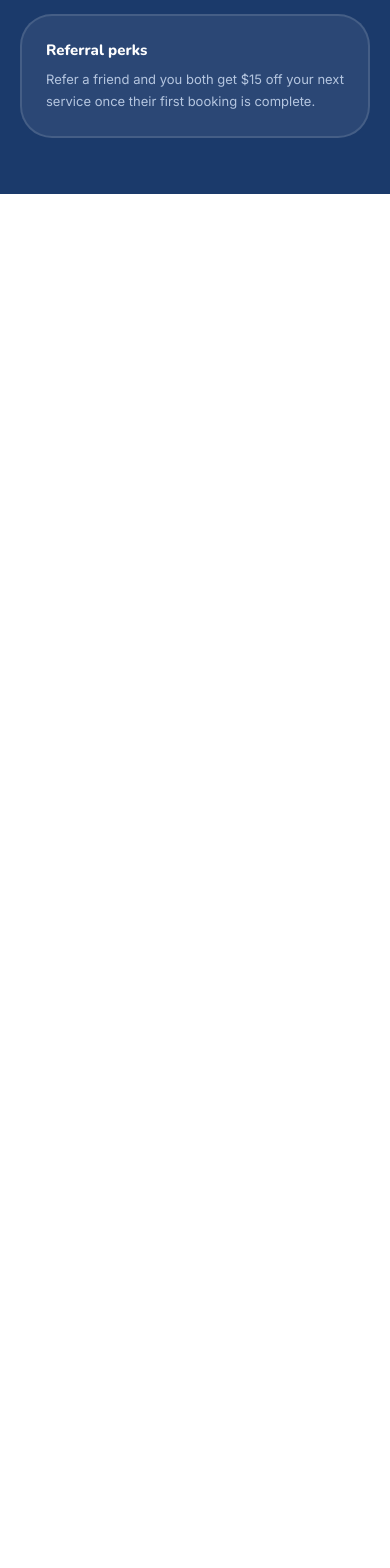
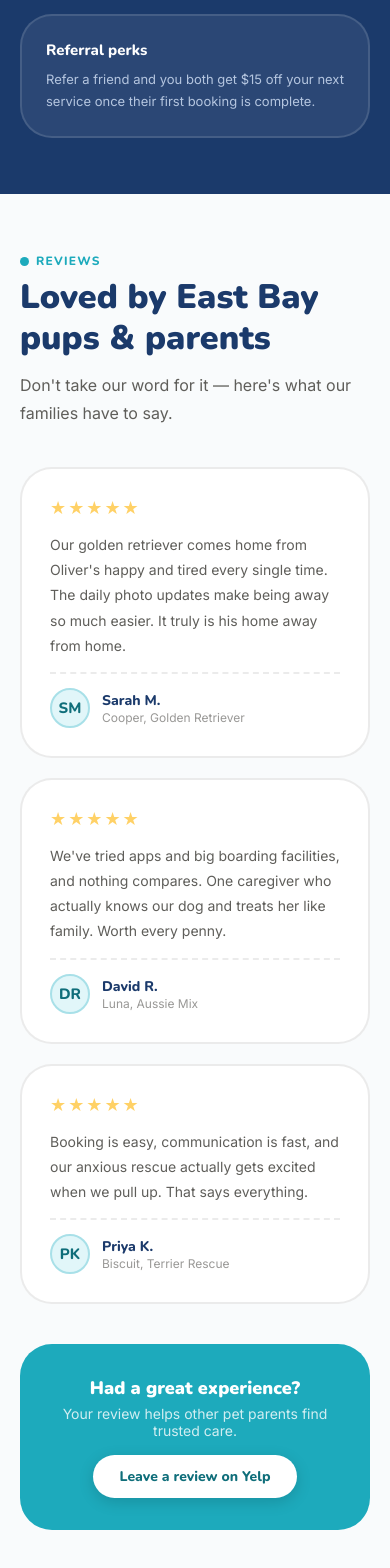
Before and after one commit to AliAdabi/olivers-paws-and-play, a React (Vite) app: page / in a window 390 px wide. Shown: the part 5598-7166 px from the top of the page. Before the commit the page ends 5792 px from the top, so only its background shows below. Built offline with nearby package versions, Linux system fonts and the light colour scheme.

Commit message:
Build Testimonials section with review CTA banner

```diff
--- a/src/App.jsx
+++ b/src/App.jsx
@@ -3,6 +3,7 @@ import Hero from './components/Hero/Hero';
 import WhyUs from './components/WhyUs/WhyUs';
 import Services from './components/Services/Services';
 import Packages from './components/Packages/Packages';
+import Testimonials from './components/Testimonials/Testimonials';
 
 function App() {
   return (
@@ -12,6 +13,7 @@ function App() {
       <WhyUs />
       <Services />
       <Packages />
+      <Testimonials />
     </div>
   );
 }
--- /dev/null
+++ b/src/components/Testimonials/Testimonials.jsx
@@ -0,0 +1,65 @@
+import styles from './Testimonials.module.css';
+
+const reviews = [
+  {
+    text: "Our golden retriever comes home from Oliver's happy and tired every single time. The daily photo updates make being away so much easier. It truly is his home away from home.",
+    name: 'Sarah M.',
+    dog: 'Cooper, Golden Retriever',
+    initials: 'SM',
+  },
+  {
+    text: "We've tried apps and big boarding facilities, and nothing compares. One caregiver who actually knows our dog and treats her like family. Worth every penny.",
+    name: 'David R.',
+    dog: 'Luna, Aussie Mix',
+    initials: 'DR',
+  },
+  {
+    text: 'Booking is easy, communication is fast, and our anxious rescue actually gets excited when we pull up. That says everything.',
+    name: 'Priya K.',
+    dog: 'Biscuit, Terrier Rescue',
+    initials: 'PK',
+  },
+];
+
+function Testimonials() {
+  return (
+    <section id="testimonials" className={styles.testimonialsSection}>
+      <div className={styles.sectionLabel}>Reviews</div>
+      <h2 className={styles.sectionTitle}>Loved by East Bay pups &amp; parents</h2>
+      <p className={styles.sectionSub}>
+        Don't take our word for it — here's what our families have to say.
+      </p>
+      <div className={styles.testimonialsGrid}>
+        {reviews.map((review) => (
+          <div key={review.name} className={styles.testimonialCard}>
+            <div className={styles.testimonialStars}>★★★★★</div>
+            <p className={styles.testimonialText}>{review.text}</p>
+            <div className={styles.testimonialAuthor}>
+              <div className={styles.testimonialAvatar}>{review.initials}</div>
+              <div>
+                <div className={styles.testimonialName}>{review.name}</div>
+                <div className={styles.testimonialDog}>{review.dog}</div>
+              </div>
+            </div>
+          </div>
+        ))}
+      </div>
+      <div className={styles.reviewCta}>
+        <div className={styles.reviewCtaText}>
+          <h4>Had a great experience?</h4>
+          <p>Your review helps other pet parents find trusted care.</p>
+        </div>
+        <a
+          href="https://www.yelp.com/biz/olivers-paws-and-play-concord"
+          target="_blank"
+          rel="noopener noreferrer"
+          className={styles.reviewBtn}
+        >
+          Leave a review on Yelp
+        </a>
+      </div>
+    </section>
+  );
+}
+
+export default Testimonials;
--- /dev/null
+++ b/src/components/Testimonials/Testimonials.module.css
@@ -0,0 +1,166 @@
+.testimonialsSection {
+  background: var(--warm-white);
+  position: relative;
+  overflow: hidden;
+}
+
+.sectionLabel {
+  font-size: 12px;
+  font-weight: 800;
+  color: var(--teal);
+  text-transform: uppercase;
+  letter-spacing: 0.1em;
+  margin-bottom: 0.5rem;
+  font-family: 'Nunito', sans-serif;
+  display: inline-flex;
+  align-items: center;
+  gap: 7px;
+}
+
+.sectionLabel::before {
+  content: '';
+  display: inline-block;
+  width: 9px;
+  height: 9px;
+  border-radius: 50%;
+  background: var(--teal);
+  flex-shrink: 0;
+}
+
+.sectionTitle {
+  font-size: 34px;
+  font-weight: 900;
+  margin-bottom: 0.75rem;
+  color: var(--navy);
+  line-height: 1.2;
+}
+
+.sectionSub {
+  font-size: 16px;
+  color: var(--text-secondary);
+  margin-bottom: 2.5rem;
+  line-height: 1.75;
+  max-width: 560px;
+}
+
+.testimonialsGrid {
+  display: grid;
+  grid-template-columns: repeat(auto-fit, minmax(260px, 1fr));
+  gap: 20px;
+}
+
+.testimonialCard {
+  background: #fff;
+  border: 2px solid var(--border);
+  border-radius: var(--radius-xl);
+  padding: 1.75rem;
+  display: flex;
+  flex-direction: column;
+  gap: 14px;
+  transition: transform 0.2s, box-shadow 0.2s;
+}
+
+.testimonialCard:hover {
+  transform: translateY(-5px) rotate(-0.4deg);
+  box-shadow: 0 16px 38px rgba(0, 0, 0, 0.13);
+}
+
+.testimonialStars {
+  color: var(--yellow);
+  font-size: 18px;
+  letter-spacing: 2px;
+}
+
+.testimonialText {
+  font-size: 14px;
+  color: var(--text-secondary);
+  line-height: 1.8;
+  flex: 1;
+}
+
+.testimonialAuthor {
+  display: flex;
+  align-items: center;
+  gap: 12px;
+  padding-top: 14px;
+  border-top: 2px dashed var(--border);
+}
+
+.testimonialAvatar {
+  width: 40px;
+  height: 40px;
+  border-radius: 50%;
+  background: var(--teal-light);
+  display: flex;
+  align-items: center;
+  justify-content: center;
+  font-size: 15px;
+  font-weight: 800;
+  color: var(--teal-dark);
+  flex-shrink: 0;
+  font-family: 'Nunito', sans-serif;
+  border: 2px solid var(--teal-mid);
+}
+
+.testimonialName {
+  font-size: 14px;
+  font-weight: 800;
+  color: var(--navy);
+  font-family: 'Nunito', sans-serif;
+}
+
+.testimonialDog {
+  font-size: 12px;
+  color: var(--text-muted);
+}
+
+.reviewCta {
+  margin-top: 2.5rem;
+  background: var(--teal);
+  border-radius: var(--radius-xl);
+  padding: 2rem 2.5rem;
+  display: flex;
+  align-items: center;
+  justify-content: space-between;
+  flex-wrap: wrap;
+  gap: 1rem;
+}
+
+.reviewCtaText h4 {
+  font-size: 18px;
+  font-weight: 900;
+  color: #fff;
+  margin-bottom: 5px;
+  font-family: 'Nunito', sans-serif;
+}
+
+.reviewCtaText p {
+  font-size: 14px;
+  color: rgba(255, 255, 255, 0.8);
+}
+
+.reviewBtn {
+  background: #fff;
+  color: var(--teal-dark);
+  text-decoration: none;
+  padding: 12px 26px;
+  border-radius: 999px;
+  font-size: 14px;
+  font-weight: 800;
+  white-space: nowrap;
+  font-family: 'Nunito', sans-serif;
+  transition: all 0.2s;
+  box-shadow: 0 4px 15px rgba(0, 0, 0, 0.15);
+}
+
+.reviewBtn:hover {
+  transform: translateY(-1px);
+  box-shadow: 0 6px 20px rgba(0, 0, 0, 0.2);
+}
+
+@media (max-width: 768px) {
+  .reviewCta {
+    flex-direction: column;
+    text-align: center;
+  }
+}
```
